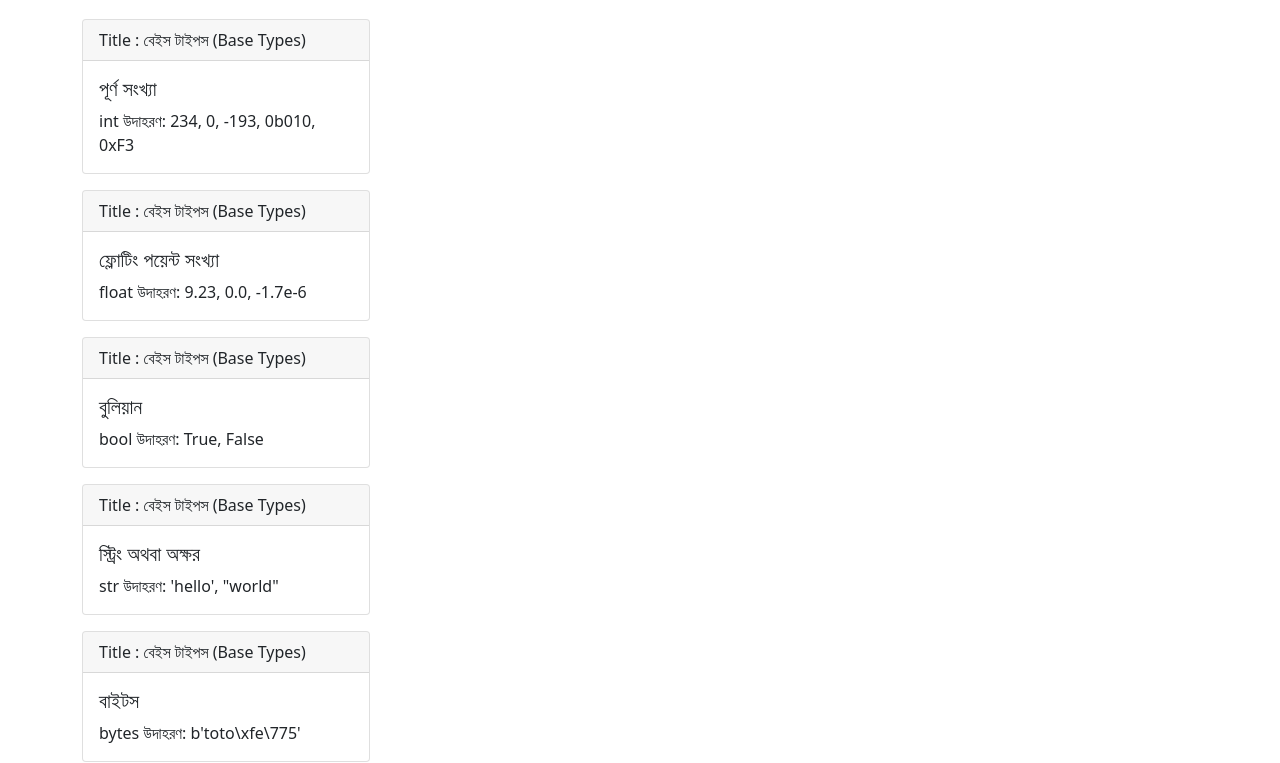
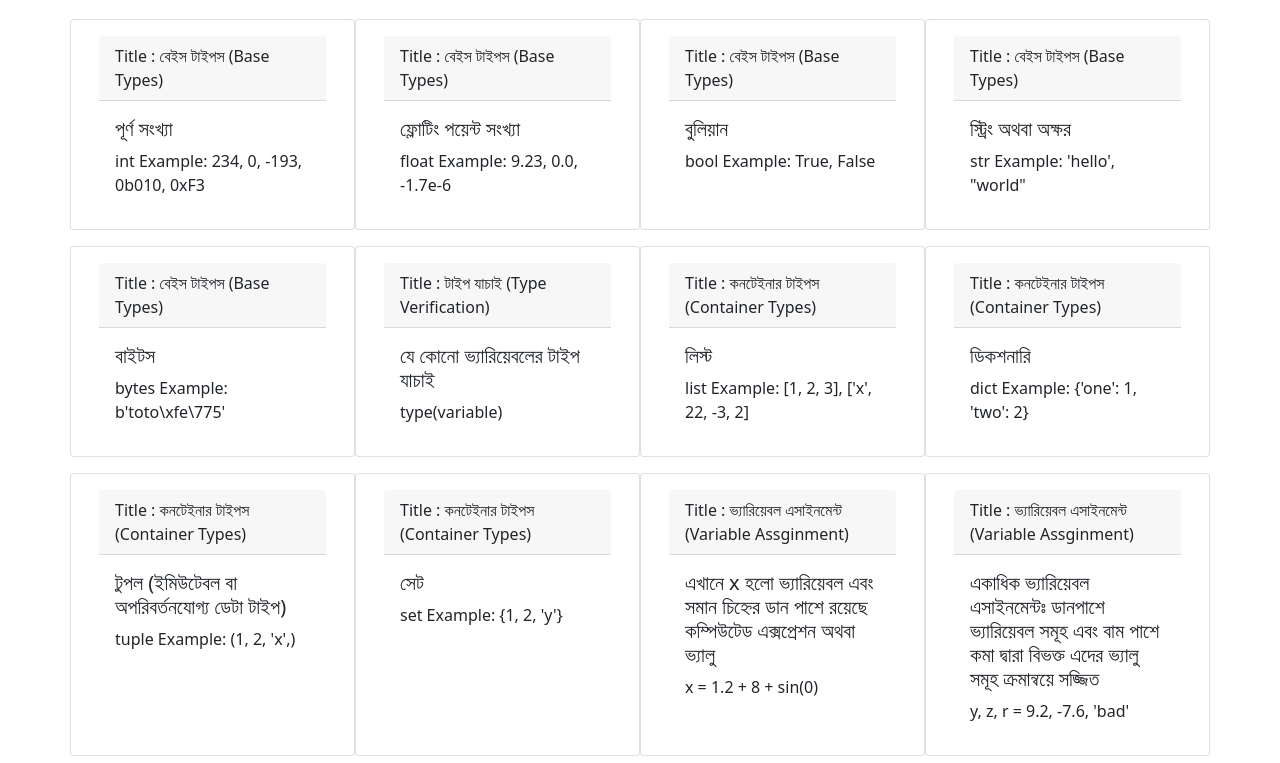
Before and after one commit to asifurrahman01714/milestone-5, a plain HTML site: page Python Cheat Sheet/index.html in a window 1280 px wide. Shown: the part 53-816 px from the top of the page. Drawn offline with nearby package versions, Linux system fonts and the light colour scheme.

Commit message:
Python cheat sheet completed

```diff
--- a/Python Cheat Sheet/index.html
+++ b/Python Cheat Sheet/index.html
@@ -19,10 +19,11 @@
     </div>
 
     <script>
-        const url = '/Python Cheat Sheet/python-cheat-sheet-devsonket.json';
+        const url ='/Python Cheat Sheet/python-cheat-sheet-devsonket.json';
         fetch(url)
             .then(response => response.json())
             .then(data => displayData(data.contents))
+            .catch(error =>console.log(error))
 
         function displayData(data) {
             console.log(data);
@@ -44,7 +45,7 @@
                     const card = document.createElement('div');
                     card.innerHTML = `
 
-                        <div class="card col-md-3 mt-3" style="width: 18rem;">
+                        <div class="m-3">
                             <div class="card-header">
                                 Title : ${element.title}
                             </div>
@@ -52,9 +53,10 @@
                                 <h5 class="card-title">${definition}</h5>
                                 <p class="card-text">${code}</p>
                             </div>
-                        </div>
+                       </div>
 
                     `;
+                    card.classList="col-md-3 card mt-3";
                     cheatSheet.appendChild(card);
                 }
             }
--- a/Python Cheat Sheet/python-cheat-sheet-devsonket.json
+++ b/Python Cheat Sheet/python-cheat-sheet-devsonket.json
@@ -8,23 +8,23 @@
             "title": "বেইস টাইপস (Base Types)",
             "items": [{
                     "definition": "পূর্ণ সংখ্যা",
-                    "code": "int উদাহরণ: 234, 0, -193, 0b010, 0xF3"
+                    "code": "int Example: 234, 0, -193, 0b010, 0xF3"
                 },
                 {
                     "definition": "ফ্লোটিং পয়েন্ট সংখ্যা",
-                    "code": "float উদাহরণ: 9.23, 0.0, -1.7e-6"
+                    "code": "float Example: 9.23, 0.0, -1.7e-6"
                 },
                 {
                     "definition": "বুলিয়ান",
-                    "code": "bool উদাহরণ: True, False"
+                    "code": "bool Example: True, False"
                 },
                 {
                     "definition": "স্ট্রিং অথবা অক্ষর",
-                    "code": "str উদাহরণ: 'hello', \"world\""
+                    "code": "str Example: 'hello', \"world\""
                 },
                 {
                     "definition": "বাইটস",
-                    "code": "bytes উদাহরণ: b'toto\\xfe\\775'"
+                    "code": "bytes Example: b'toto\\xfe\\775'"
                 }
             ]
         },
@@ -39,19 +39,19 @@
             "title": "কনটেইনার টাইপস (Container Types)",
             "items": [{
                     "definition": "লিস্ট",
-                    "code": "list উদাহরণ: [1, 2, 3], ['x', 22, -3, 2]"
+                    "code": "list Example: [1, 2, 3], ['x', 22, -3, 2]"
                 },
                 {
                     "definition": "ডিকশনারি",
-                    "code": "dict উদাহরণ: {'one': 1, 'two': 2}"
+                    "code": "dict Example: {'one': 1, 'two': 2}"
                 },
                 {
                     "definition": "টুপল (ইমিউটেবল বা অপরিবর্তনযোগ্য ডেটা টাইপ)",
-                    "code": "tuple উদাহরণ: (1, 2, 'x',)"
+                    "code": "tuple Example: (1, 2, 'x',)"
                 },
                 {
                     "definition": "সেট",
-                    "code": "set উদাহরণ: {1, 2, 'y'}"
+                    "code": "set Example: {1, 2, 'y'}"
                 }
             ]
         },
@@ -83,7 +83,7 @@
                 },
                 {
                     "definition": "int নাম্বারের পরিবর্তনের ক্ষেত্রে বেইস এর ব্যবহার: উদাহরন ১ ও ২ এ যথাক্রমে বেইস ১৬ এবং বেইস ১০ ব্যবহার করা হয়েছে",
-                    "code": "উদাহরণ ১:  int('3f', 16) → 63 উদাহরণ ২: int('123', 10) → 123"
+                    "code": "Example ১:  int('3f', 16) → 63 Example ২: int('123', 10) → 123"
                 },
                 {
                     "definition": "দশমিকের পরের অংশের কর্তন",
@@ -131,19 +131,19 @@
             "title": "কন্ডিশনাল সেটেটমেন্ট (Conditional Statements)",
             "items": [{
                 "definition": "শর্তাবলি অনুসারে প্রগরাম চালানোর জন্য",
-                "code": "if condition_1:task_1 \nelif condition_2:task_2 \nelse:default_task উদাহরণ: animal='cat' \nif animal=='cat': print('Meow') \n else: print('Cat not found') → Meow"
+                "code": "if condition_1:task_1 \nelif condition_2:task_2 \nelse:default_task Example: animal='cat' \nif animal=='cat': print('Meow') \n else: print('Cat not found') → Meow"
             }]
         },
         {
             "title": "পাইথন লুপ (Python Loops)",
             "items": [{
                     "definition": "একটি পরিসীমা উপর পুনরাবৃত্তি(iteration)",
-                    "code": "for var in range(begin_val,end_val,step): do_something উদাহরণ: for i in range(1,4):print(i) → 1 \n2 \n3",
+                    "code": "for var in range(begin_val,end_val,step): do_something Example: for i in range(1,4):print(i) → 1 \n2 \n3",
                     "note": "By default, step এর মান 1 থাকে এবং begin_val এর মান 0 থাকে"
                 },
                 {
                     "definition": "একটি মান পর্যন্ত পরিসিমা করা",
-                    "code": "while condition: do_something উদাহরণ: while i!=3 : print(i) \n i+=1 → 1 \n2 \n3",
+                    "code": "while condition: do_something Example: while i!=3 : print(i) \n i+=1 → 1 \n2 \n3",
                     "note": "Condition সম্পূর্ণ না করলে প্রগরাম infinite loop - এ চলে যায়"
                 }
             ]
@@ -160,27 +160,27 @@
                 },
                 {
                     "definition": "সেপারেটর দ্বারা স্ট্রিংকে সাব-স্ট্রিংয়ে বিভক্ত করা",
-                    "code": "string.split('separator')   \nউদহারণ: \nstring = 'Hello, World!'   \nstring.split(',') → ['Hello', ' World!']"
+                    "code": "string.split('separator')   \nExample: \nstring = 'Hello, World!'   \nstring.split(',') → ['Hello', ' World!']"
                 },
                 {
                     "definition": "স্ট্রিং এর সাথে নাম্বার সংযুক্ত করা",
-                    "code": "string.format(number)  \nউদহারণ: \nstring = 'I am {} years old'   \nstring.format(21) → 'I am 21 years old'"
+                    "code": "string.format(number)  \nExample: \nstring = 'I am {} years old'   \nstring.format(21) → 'I am 21 years old'"
                 },
                 {
                     "definition": "একটি স্ট্রিং, একটি নির্দিষ্ট সাব-স্ট্রিং দ্বারা শেষে হয়েছে কিনা বের করা",
-                    "code": "string.endswith(substring)  \nউদহারণ: \nstring ='End with'   \nstring.endswith('th') → True"
+                    "code": "string.endswith(substring)  \nExample: \nstring ='End with'   \nstring.endswith('th') → True"
                 },
                 {
                     "definition": "স্ট্রিংটি কেবল অক্ষর দ্বারা গঠিত কিনা দেখা",
-                    "code": "string.isalpha()  \nউদহারণ: \nstring ='string'   \nstring.isalpha() → True"
+                    "code": "string.isalpha()  \nExample: \nstring ='string'   \nstring.isalpha() → True"
                 },
                 {
                     "definition": "স্ট্রিংটি কেবল সংখ্যা দ্বারা গঠিত কিনা দেখা",
-                    "code": "string.isdigit()  \nউদহারণ: \nstring ='123'   \nstring.isdigit() → True"
+                    "code": "string.isdigit()  \nExample: \nstring ='123'   \nstring.isdigit() → True"
                 },
                 {
                     "definition": "স্ট্রিংটি আইডেন্টিফায়ার (কেবল অক্ষর, সংখা ও আন্ডারস্কোর('_') বহন করবে) কিনা",
-                    "code": "string.isidentifier()  \nউদহারণ: \nstring ='It_123'   \nstring.isidentifier() → True"
+                    "code": "string.isidentifier()  \nExample: \nstring ='It_123'   \nstring.isidentifier() → True"
                 },
                 {
                     "definition": "একটি স্ট্রিংকে বড় হাতের অক্ষরে রূপান্তর করা",
@@ -240,7 +240,7 @@
                 },
                 {
                     "definition": "লিস্টের শেষে অন্য একটি লিস্টের উপাদান সংযুক্ত করা",
-                    "code": "_AList.extend(_BList)  \nউদাহরণ: \n_AList = ['itemA']   \n_BList = ['itemB']   \n_AList.extend(_BList)   \nprint(_AList) → ['itemA','itemB']"
+                    "code": "_AList.extend(_BList)  \nExample: \n_AList = ['itemA']   \n_BList = ['itemB']   \n_AList.extend(_BList)   \nprint(_AList) → ['itemA','itemB']"
                 },
                 {
                     "definition": "লিস্টে একটি উপাদান অবস্থান বের করা এবং উপাদানটি একাধিক বার থাকলে প্রথম অবস্থান বের করা",
@@ -248,23 +248,23 @@
                 },
                 {
                     "definition": "লিস্টের নির্দিষ্ট স্থানে নতুন উপাদান সংযুক্ত করা",
-                    "code": "list.insert(position,'item')  \nউদাহরণ: \n_AList = ['itemA','itemC']   \n_AList.insert(1,'itemB')   \nprint(_AList) → ['itemA','itemB','itemC']"
+                    "code": "list.insert(position,'item')  \nExample: \n_AList = ['itemA','itemC']   \n_AList.insert(1,'itemB')   \nprint(_AList) → ['itemA','itemB','itemC']"
                 },
                 {
                     "definition": "লিস্টের নির্দিষ্ট স্থানের উপাদান মুছে ফেলা",
-                    "code": "list.pop(position)  \nউদাহরণ: \n_AList = ['itemA','itemC']   \n_AList.pop(1)   \nprint(_AList) → ['itemA']"
+                    "code": "list.pop(position)  \nExample: \n_AList = ['itemA','itemC']   \n_AList.pop(1)   \nprint(_AList) → ['itemA']"
                 },
                 {
                     "definition": "লিস্টের নির্দিষ্ট উপাদান মুছে ফেলা",
-                    "code": "list.remove(item)  \nউদাহরণ: \n_AList = ['itemA','itemC']   \n_AList.remove('itemA')   \nprint(_AList) → ['itemC']"
+                    "code": "list.remove(item)  \nExample: \n_AList = ['itemA','itemC']   \n_AList.remove('itemA')   \nprint(_AList) → ['itemC']"
                 },
                 {
                     "definition": "লিস্টের উপাদান উল্টো দিক থেকে সাজানো",
-                    "code": "list.reverse()  \nউদাহরণ: \n_AList = ['itemA','itemC']   \n_AList.reverse()   \nprint(_AList) → ['itemC','itemA']"
+                    "code": "list.reverse()  \nExample: \n_AList = ['itemA','itemC']   \n_AList.reverse()   \nprint(_AList) → ['itemC','itemA']"
                 },
                 {
                     "definition": "লিস্টের উপাদান ঊর্ধ্বক্রম এবং অধঃক্রম অনুসারে সাজানো",
-                    "code": "list.sort() \nউদাহরণ: \n_AList = ['A','C']   \n_AList.sort(reverse=False)   \nprint(_AList) → ['A','C']   \n_AList.sort(reverse=True)   \nprint(_AList) → ['C','A']"
+                    "code": "list.sort() \nExample: \n_AList = ['A','C']   \n_AList.sort(reverse=False)   \nprint(_AList) → ['A','C']   \n_AList.sort(reverse=True)   \nprint(_AList) → ['C','A']"
                 }
             ]
         },
@@ -300,43 +300,43 @@
                 },
                 {
                     "definition": "একটি সেটের এমন উপাদান বাদ দেওয়া যা অন্য একটি সেটে আছে",
-                    "code": "_aSet.difference_update(_bSet)  \nউদাহরণ: \n_aSet = {'apple', 'banana'} \n_bSet = {'cherry', 'apple'}   \n_aSet.difference_update(_bSet)   \nprint(_aSet) → {'banana'}"
+                    "code": "_aSet.difference_update(_bSet)  \nExample: \n_aSet = {'apple', 'banana'} \n_bSet = {'cherry', 'apple'}   \n_aSet.difference_update(_bSet)   \nprint(_aSet) → {'banana'}"
                 },
                 {
                     "definition": "দুটি সেটের সাধারণ উপাদান ব্যতীত সকল উপাদান বের করা",
-                    "code": "_cSet = _aSet.symmetric_difference(_bSet)  \nউদাহরণ: \n_aSet = {'apple', 'banana'} \n_bSet = {'cherry', 'apple'}   \n_cSet=_aSet.symmetric_difference(_bSet)   \nprint(_cSet) → {'cherry', 'banana'}"
+                    "code": "_cSet = _aSet.symmetric_difference(_bSet)  \nExample: \n_aSet = {'apple', 'banana'} \n_bSet = {'cherry', 'apple'}   \n_cSet=_aSet.symmetric_difference(_bSet)   \nprint(_cSet) → {'cherry', 'banana'}"
                 },
                 {
                     "definition": "দুটি সেটের সাধারণ উপাদান বাদ দেওয়া এবং ঐ দুটি সেটের সাধারণ উপাদান ব্যতীত সকল উপাদান একটি সেটে সংযুক্ত করা",
-                    "code": "_aSet.symmetric_difference_update(_bSet)  \nউদাহরণ: \n_aSet = {'apple', 'banana'} \n_bSet = {'cherry', 'apple'}   \n_aSet.symmetric_difference_update(_bSet)   \nprint(_aSet) → {'cherry', 'banana'}"
+                    "code": "_aSet.symmetric_difference_update(_bSet)  \nExample: \n_aSet = {'apple', 'banana'} \n_bSet = {'cherry', 'apple'}   \n_aSet.symmetric_difference_update(_bSet)   \nprint(_aSet) → {'cherry', 'banana'}"
                 },
                 {
                     "definition": "দুটি সেটে ছেদ/সাধারণ উপাদান আছে কিনা যাচাই করা",
-                    "code": "_result = _aSet.isdisjoint(_bSet)  \nউদাহরণ: \n_aSet = {'apple', 'banana'} \n_bSet = {'cherry', 'apple'}   \n_result = _aSet.isdisjoint(_bSet)   \nprint(_result) → False"
+                    "code": "_result = _aSet.isdisjoint(_bSet)  \nExample: \n_aSet = {'apple', 'banana'} \n_bSet = {'cherry', 'apple'}   \n_result = _aSet.isdisjoint(_bSet)   \nprint(_result) → False"
                 },
                 {
                     "definition": "দুটি সেটের ছেদ/সাধারণ উপাদান বের করা",
-                    "code": "_cSet = _aSet.intersection(_bSet)  \nউদাহরণ: \n_aSet = {'apple', 'banana'} \n_bSet = {'cherry', 'apple'}   \n_cSet=_aSet.intersection(_bSet)   \nprint(_cSet) → {'apple'}"
+                    "code": "_cSet = _aSet.intersection(_bSet)  \nExample: \n_aSet = {'apple', 'banana'} \n_bSet = {'cherry', 'apple'}   \n_cSet=_aSet.intersection(_bSet)   \nprint(_cSet) → {'apple'}"
                 },
                 {
                     "definition": "একটি সেটের এমন উপাদান বাদ দেওয়া যা অন্য একটি সেটে নেই",
-                    "code": "_aSet.intersection_update(_bSet)  \nউদাহরণ: \n_aSet = {'apple', 'banana'} \n_bSet = {'cherry', 'apple'}   \n_aSet.intersection_update(_bSet)   \nprint(_aSet) → {'apple'}"
+                    "code": "_aSet.intersection_update(_bSet)  \nExample: \n_aSet = {'apple', 'banana'} \n_bSet = {'cherry', 'apple'}   \n_aSet.intersection_update(_bSet)   \nprint(_aSet) → {'apple'}"
                 },
                 {
                     "definition": "দুটি সেটের ইউনিয়ন বের করা",
-                    "code": "_cSet = _aSet.union(_bSet)  \nউদাহরণ: \n_aSet = {'apple', 'banana'} \n_bSet = {'cherry', 'apple'}   \n_cSet=_aSet.union(_bSet)   \nprint(_cSet) → {'apple', 'cherry', 'banana'}"
+                    "code": "_cSet = _aSet.union(_bSet)  \nExample: \n_aSet = {'apple', 'banana'} \n_bSet = {'cherry', 'apple'}   \n_cSet=_aSet.union(_bSet)   \nprint(_cSet) → {'apple', 'cherry', 'banana'}"
                 },
                 {
                     "definition": "একটি সেটের সব উপাদান অন্য একটি সেটে উপস্থিত কিনা যাচাই করা",
-                    "code": "_result = _aSet.issubset(_bSet)  \nউদাহরণ: \n_aSet = {'apple', 'banana'} \n_bSet = {'banana','cherry', 'apple'}   \n_result = _aSet.issubset(_bSet)   \nprint(_result) → True"
+                    "code": "_result = _aSet.issubset(_bSet)  \nExample: \n_aSet = {'apple', 'banana'} \n_bSet = {'banana','cherry', 'apple'}   \n_result = _aSet.issubset(_bSet)   \nprint(_result) → True"
                 },
                 {
                     "definition": "একটি সেটে অন্য একটি সেটের সব উপাদান উপস্থিত কিনা যাচাই করা",
-                    "code": "_result = _aSet.issuperset(_bSet)  \nউদাহরণ: \n_aSet = {'apple', 'cherry', 'banana'} \n_bSet = {'banana', 'apple'}   \n_result = _aSet.issuperset(_bSet)   \nprint(_result) → True"
+                    "code": "_result = _aSet.issuperset(_bSet)  \nExample: \n_aSet = {'apple', 'cherry', 'banana'} \n_bSet = {'banana', 'apple'}   \n_result = _aSet.issuperset(_bSet)   \nprint(_result) → True"
                 },
                 {
                     "definition": "একটি সেটে অন্য একটি সেটের সব উপাদান সংযুক্ত করা",
-                    "code": "_aSet.update(_bSet)  \nউদাহরণ: \n_aSet = {'apple', 'banana'} \n_bSet = {'cherry', 'apple'}   \n_aSet.update(_bSet)   \nprint(_aSet) → {'apple', 'banana', 'cherry'}"
+                    "code": "_aSet.update(_bSet)  \nExample: \n_aSet = {'apple', 'banana'} \n_bSet = {'cherry', 'apple'}   \n_aSet.update(_bSet)   \nprint(_aSet) → {'apple', 'banana', 'cherry'}"
                 },
                 {
                     "definition": "সেটের নির্দিষ্ট উপাদান মুছে ফেলা",
@@ -348,7 +348,7 @@
             "title": "ফাইল পরিচালনা (File Handling)",
             "items": [{
                     "definition": "ফাইল খোলা (ফাইল উপস্থিত না থাকলে এরর দেখাবে)",
-                    "code": "file = open(fileLocation, 'r') \nউদাহরণ: \nfile = open('D:\\myfiles\\myFile.txt', 'r')"
+                    "code": "file = open(fileLocation, 'r') \nExample: \nfile = open('D:\\myfiles\\myFile.txt', 'r')"
                 },
                 {
                     "definition": "সম্পূর্ণ ফাইল পড়া",
@@ -364,19 +364,19 @@
                 },
                 {
                     "definition": "নতুন ফাইল তৈরি করা",
-                    "code": "newFile = open(fileName,'x') \nউদাহরণ: \nfile = open('D:\\myfiles\\myNewFile.txt', 'x')"
+                    "code": "newFile = open(fileName,'x') \nExample: \nfile = open('D:\\myfiles\\myNewFile.txt', 'x')"
                 },
                 {
                     "definition": "পুরাতন ফাইল আপডেট করা",
-                    "code": "updateFile = open(fileName,'w') \nউদাহরণ: \nfile = open('D:\\myfiles\\myNewFile.txt', 'w')"
+                    "code": "updateFile = open(fileName,'w') \nExample: \nfile = open('D:\\myfiles\\myNewFile.txt', 'w')"
                 },
                 {
                     "definition": "ফাইল অপসারণ করা",
-                    "code": "os.remove(newFile) \nউদাহরণ: \nos.remove('D:\\myfiles\\myNewFile.txt')"
+                    "code": "os.remove(newFile) \nExample: \nos.remove('D:\\myfiles\\myNewFile.txt')"
                 },
                 {
                     "definition": "ফাইল বাইনারি বা টেক্সট মোড হিসাবে পরিচালনা করতে পারেন (b - বাইনারি, t - টেক্সট)",
-                    "code": "file = open(fileLocation, 'rb') \nউদাহরণ: \nfile = open('D:\\myfiles\\myFile.png', 'rb')\n\nবিঃদ্রঃ এখানে, পড়ার জন্য 'r', এবং বাইনারির জন্য 'b'"
+                    "code": "file = open(fileLocation, 'rb') \nExample: \nfile = open('D:\\myfiles\\myFile.png', 'rb')\n\nবিঃদ্রঃ এখানে, পড়ার জন্য 'r', এবং বাইনারির জন্য 'b'"
                 }
             ]
         },
```
